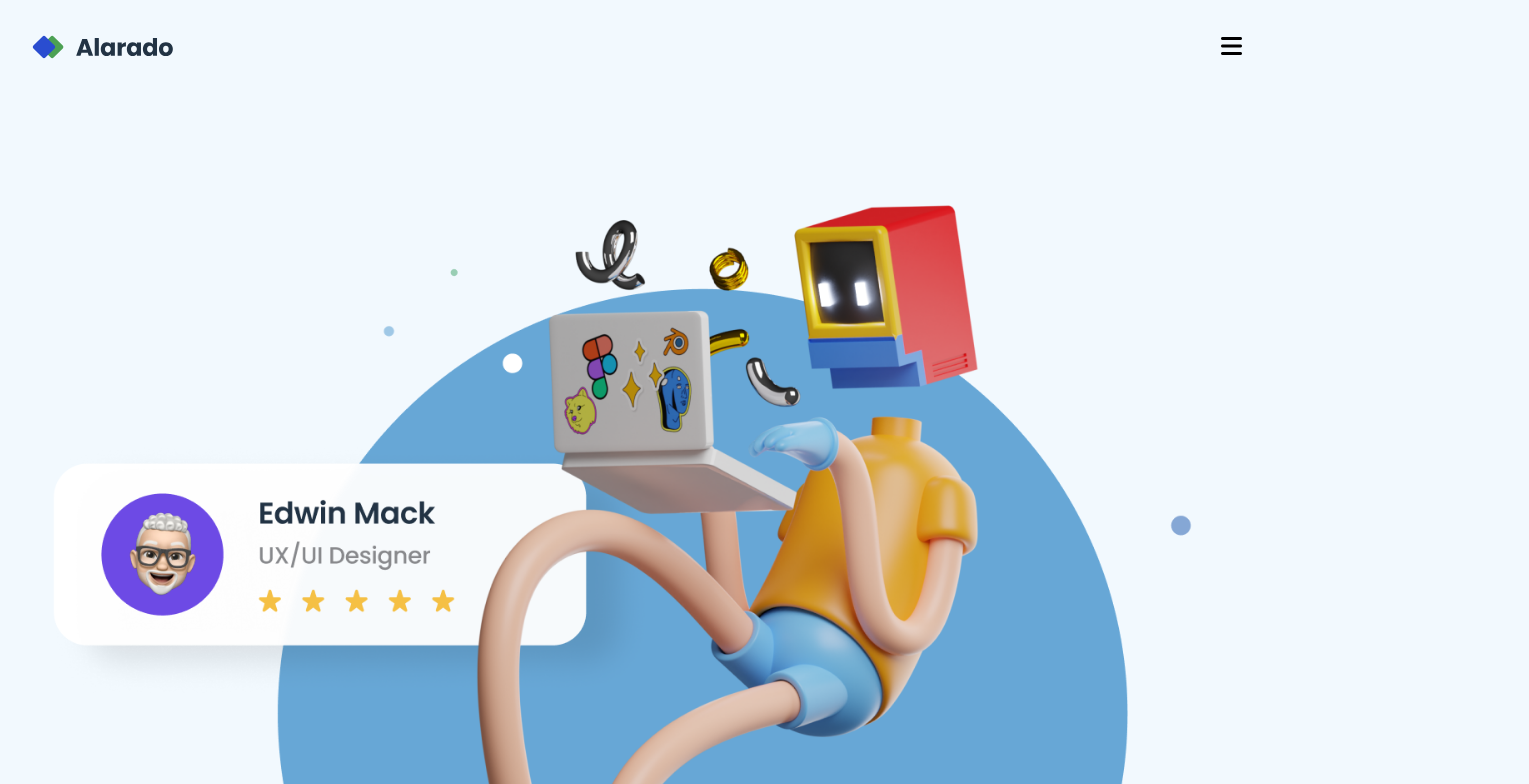
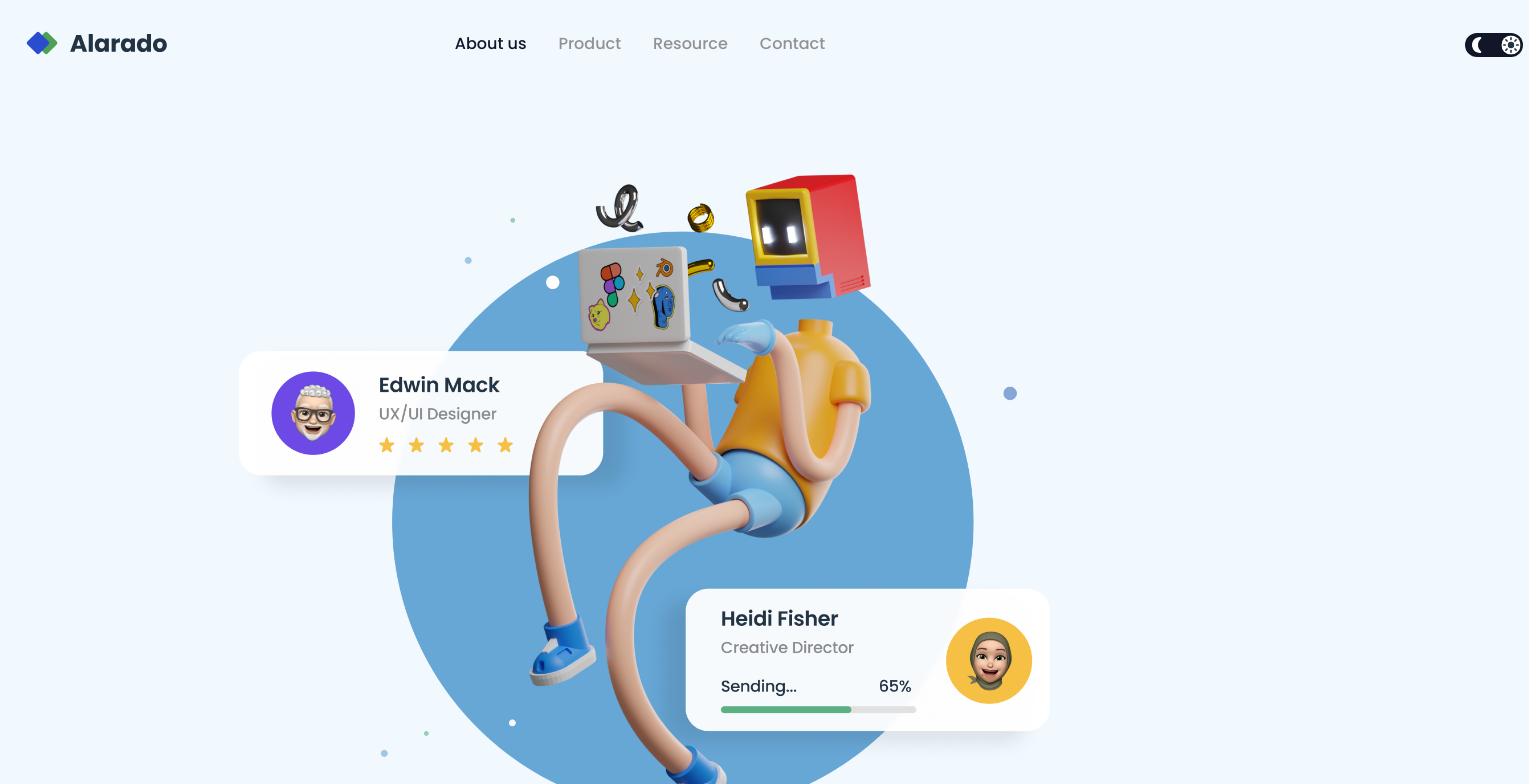
Before and after one commit to savvystrider/simple-home-page, a plain HTML site: page index.html in a window 1280 px wide. Shown: the top 784 px of the page, 1529 px wide, since content can reach past the window. Drawn offline with Linux system fonts and the light colour scheme.

Commit message:
adds tablet styles

```diff
--- a/styles.css
+++ b/styles.css
@@ -184,3 +184,48 @@ header {
     align-items: center;
     gap: 0.25em;
 }
+
+@media screen and (min-width: 64rem) {
+    header {
+        justify-content: center;
+        position: relative;
+    }
+
+    .logo {
+        position: absolute;
+        top: 35%;
+        left: 2%;
+    }
+
+    header > nav > ul > li:nth-child(6) {
+        position: absolute;
+        top: 0;
+        right: -190%;
+    }
+
+    nav ul {
+        padding: 0;
+        text-align: unset;
+        background: none;
+        height: unset;
+        position: static;
+        width: unset;
+        visibility: unset;
+        opacity: 1;
+        transform: translateX(0);
+        flex-direction: row;
+    }
+
+    nav a {
+        font-size: 1rem;
+    }
+
+    #toggle, #close-btn {
+        display: none;
+    }
+
+    .hero {
+        max-width: 70%;
+        margin-inline: auto;
+    }
+}
```
